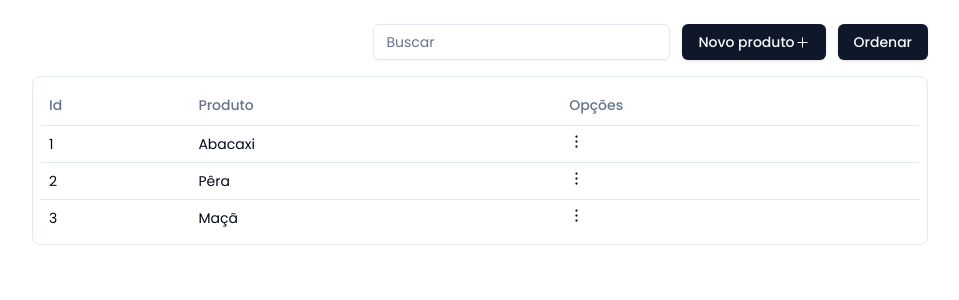
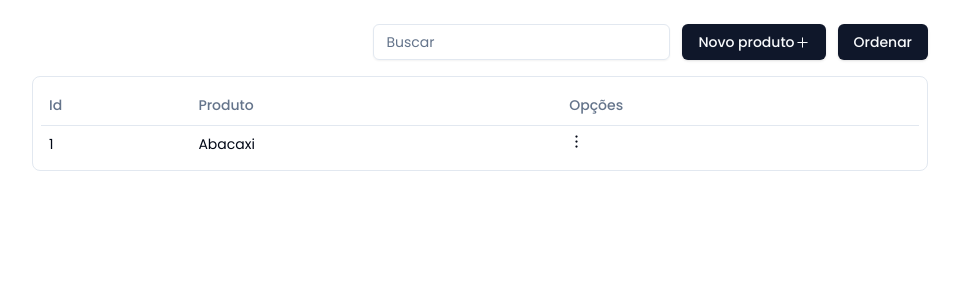
Before and after one commit to wendersonvibes/react-crud-table-shadcn-ui, a React (Vite) app: page / in a window 1280 px wide. Shown: the top 300 px of the page, without its empty margins (160-1119 px from the left). Built offline with nearby package versions, Linux system fonts and the light colour scheme.

Commit message:
função de busca implementado

```diff
--- a/src/App.jsx
+++ b/src/App.jsx
@@ -1,19 +1,6 @@
 // SHADCN/UI COMPONENTS
-import {
-  Table,
-  TableBody,
-  TableHead,
-  TableHeader,
-  TableRow,
-} from "@/components/ui/table"
-
-import {
-  DropdownMenu,
-  DropdownMenuContent,
-  DropdownMenuItem,
-  DropdownMenuTrigger,
-} from "@/components/ui/dropdown-menu"
-
+import { Table, TableBody, TableHead, TableHeader, TableRow, } from "@/components/ui/table"
+import { DropdownMenu, DropdownMenuContent, DropdownMenuItem, DropdownMenuTrigger, } from "@/components/ui/dropdown-menu"
 import { Button } from "./components/ui/button"
 
 // MY COMPONENTS
@@ -22,25 +9,16 @@ import { Produto } from "./components/produto/Produto"
 import { Busca } from "./components/busca/Busca"
 
 // HOOKS
-import { useState, useEffect } from "react"
+import { useState } from "react"
 
 function App() {
+  const [busca, setBusca] = useState("")
   const [produtos, setProdutos] = useState([
     {
       id: 1,
       nome: 'Abacaxi'
-    },
-    {
-      id: 2,
-      nome: 'Pêra'
-    },
-    {
-      id: 3,
-      nome: 'Maçã'
-    },
+    }
   ])
-
-  const [busca, setBusca] = useState("")
 
   // ADICICIONAR PRODUTO
   const addProduto = (nome) => {
@@ -51,7 +29,6 @@ function App() {
         nome: nome
       }
     ];
-
     setProdutos(novosProdutos)
   }
 
@@ -61,27 +38,33 @@ function App() {
     let produtosFiltrados = todosProdutos.filter(
       (produto) => produto.id != id ? produto : null
     )
-
     setProdutos(produtosFiltrados)
   }
 
-  // BUSCAR PRODUTO
-  const buscarProduto = (produtos, busca) => {
-
-    let buscados = produtos.filter((produto) =>
-      produto.nome.toLocaleLowerCase().includes(busca.toLocaleLowerCase())
-    )
-
-    // SUJEITO A ALTERAÇÕES!!!!
-    setProdutos(buscados)
-
+  // FUNÇÃO PARA RENDERIZAR OS PRODUTOS
+  function renderizarProdutos(produtos) {
+    return (
+      <TableBody>
+        {produtos.map(({ id, nome }) => (
+          <Produto key={id} id={id} nome={nome} deletarProduto={deletarProduto} />
+        ))}
+      </TableBody>
+    );
   }
 
-  // REALIZA A PESQUISA QUANDO O CAMPO BUSCA FOR PREENCHIDO
-  useEffect(() => {
-    buscarProduto(produtos, busca)
-  }, [busca])
+  // RENDERIZA SÓ OS PRODUTOS FILTRADOS PELA BUSCA
+  function renderizarProdutosFiltrados() {
+    const produtosFiltrados = produtos.filter((produto) =>
+      produto.nome.toLowerCase().includes(busca.toLowerCase())
+    );
 
+    return renderizarProdutos(produtosFiltrados);
+  }
+
+  // RENDERIZA TODOS OS PRODUTOS
+  function renderizarTodosOsProdutos() {
+    return renderizarProdutos(produtos);
+  }
 
   return (
     <div className="max-w-4xl py-6 mx-auto ">
@@ -93,6 +76,7 @@ function App() {
         {/* FORMULÁRIO DE PRODUTOS */}
         <ProdutoForm addProduto={addProduto} />
 
+        {/* DROPDOWN MENU */}
         <DropdownMenu>
           <DropdownMenuTrigger> <Button>Ordenar</Button> </DropdownMenuTrigger>
           <DropdownMenuContent>
@@ -113,11 +97,8 @@ function App() {
             </TableRow>
           </TableHeader>
 
-          <TableBody>
-            {produtos.map(({ id, nome }) => (
-              <Produto id={id} nome={nome} deletarProduto={deletarProduto} />
-            ))}
-          </TableBody>
+          {busca.length != 0 ? renderizarProdutosFiltrados() : renderizarTodosOsProdutos()}
+
         </Table>
       </div>
     </div>
```
